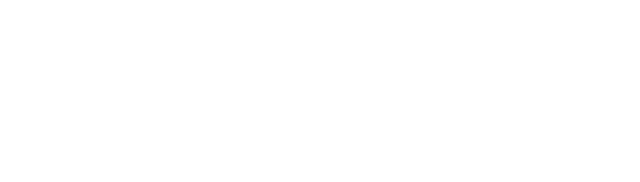
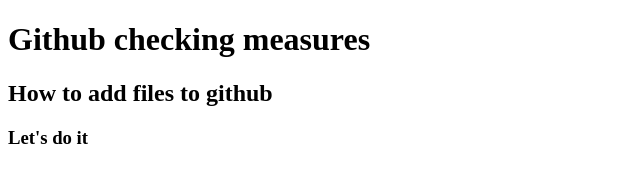
Before and after one commit to ahfaisal122/2ndreposit, a plain HTML site: page index.html in a window 1280 px wide. Shown: the whole page, without its empty margins (0-640 px from the left). Drawn offline with Linux system fonts and the light colour scheme.

Commit message:
added header

```diff
--- a/index.html
+++ b/index.html
@@ -7,6 +7,11 @@
     <title>check github</title>
 </head>
 <body>
+    <h1>
+        Github checking measures
+    </h1>
 
+    <h2> How to add files to github</h2>
+    <h3>Let's do it</h3>
 </body>
 </html>
```
